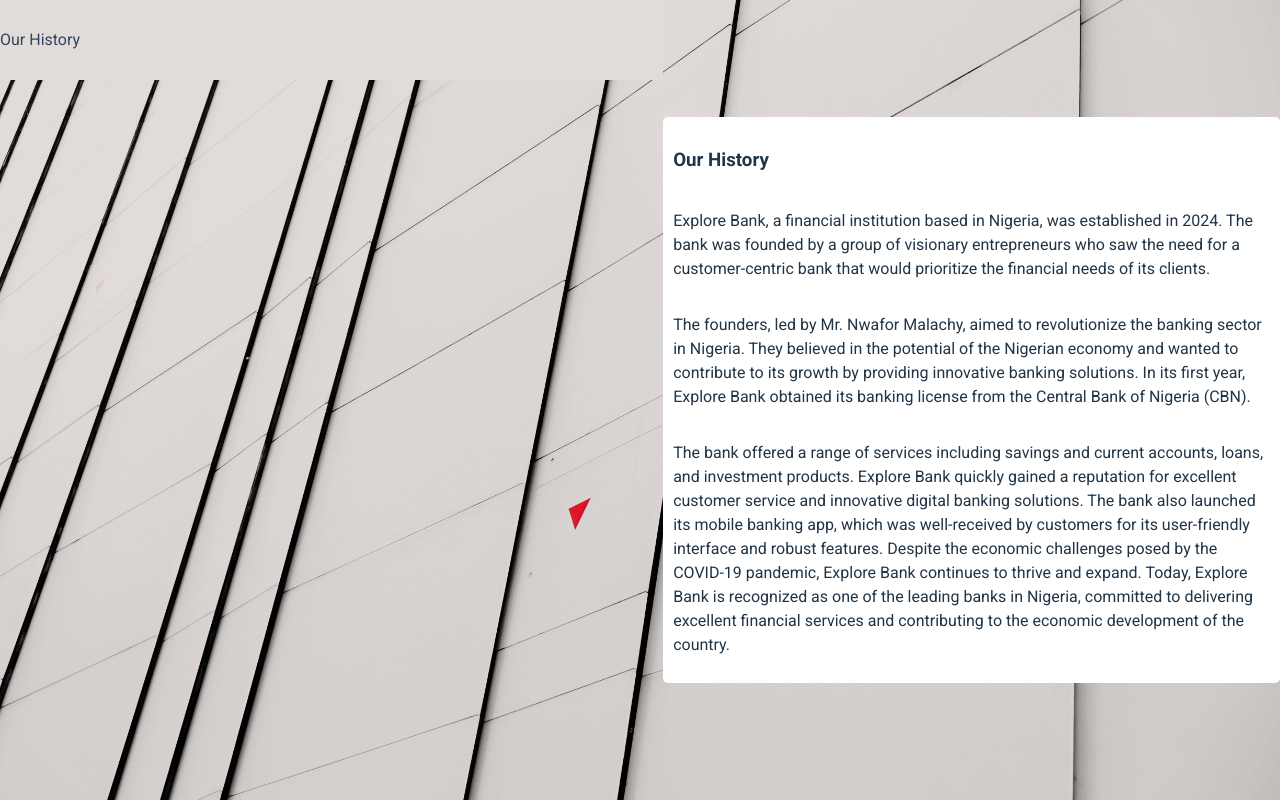
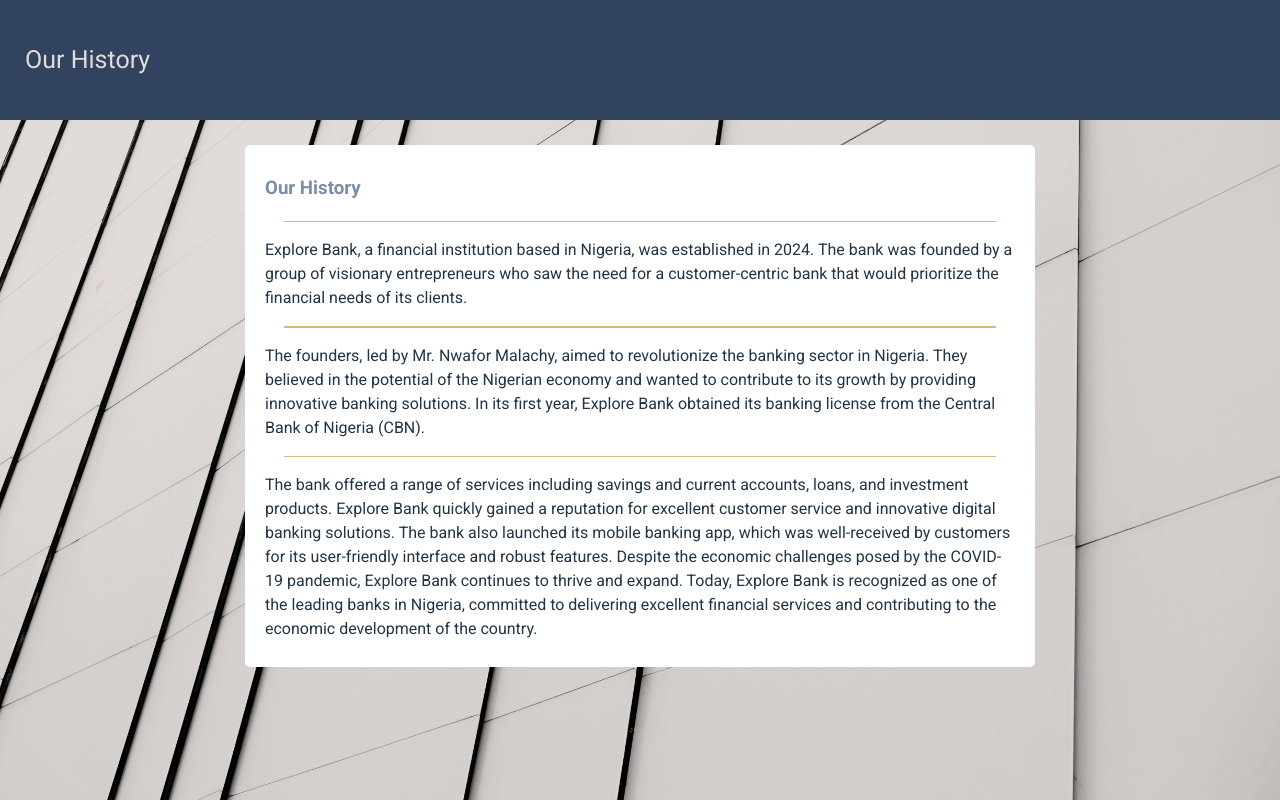
Before and after one commit to MalachyCode/Explore-bank-app, a React (Vite) app in the folder UI/: page /our-history in a window 1280 px wide. Built offline with nearby package versions, Linux system fonts and the light colour scheme; no server answers.

Commit message:
Updating styles for the our history page.

```diff
--- a/UI/src/pages/OurHistoryPage/OurHistoryPage.scss
+++ b/UI/src/pages/OurHistoryPage/OurHistoryPage.scss
@@ -8,13 +8,41 @@
   background-size: cover;
   background-position: center;
   display: flex;
+  flex-direction: column;
+  scrollbar-width: none;
+  &::-webkit-scrollbar {
+    display: none;
+  }
+
+  .top {
+    position: fixed;
+    background: #32435f;
+    color: #e1dcd9;
+    padding-left: 25px;
+    height: 15vh;
+    z-index: 2;
+    font-size: 25px;
+  }
 
   .container {
-    width: 90%;
-    // height: 90%;
+    width: calc(90% - 40px);
     max-width: 750px;
     margin: auto;
     border-radius: 5px;
-    padding: 10px;
+    padding: 10px 20px;
+    position: relative;
+    margin-top: 25px;
+    top: 15%;
+
+    .line {
+      width: 95%;
+      height: 1.5px;
+      background: #d6ba73;
+      margin: auto;
+    }
+
+    h3 {
+      color: #7c8ca7;
+    }
   }
 }
```
